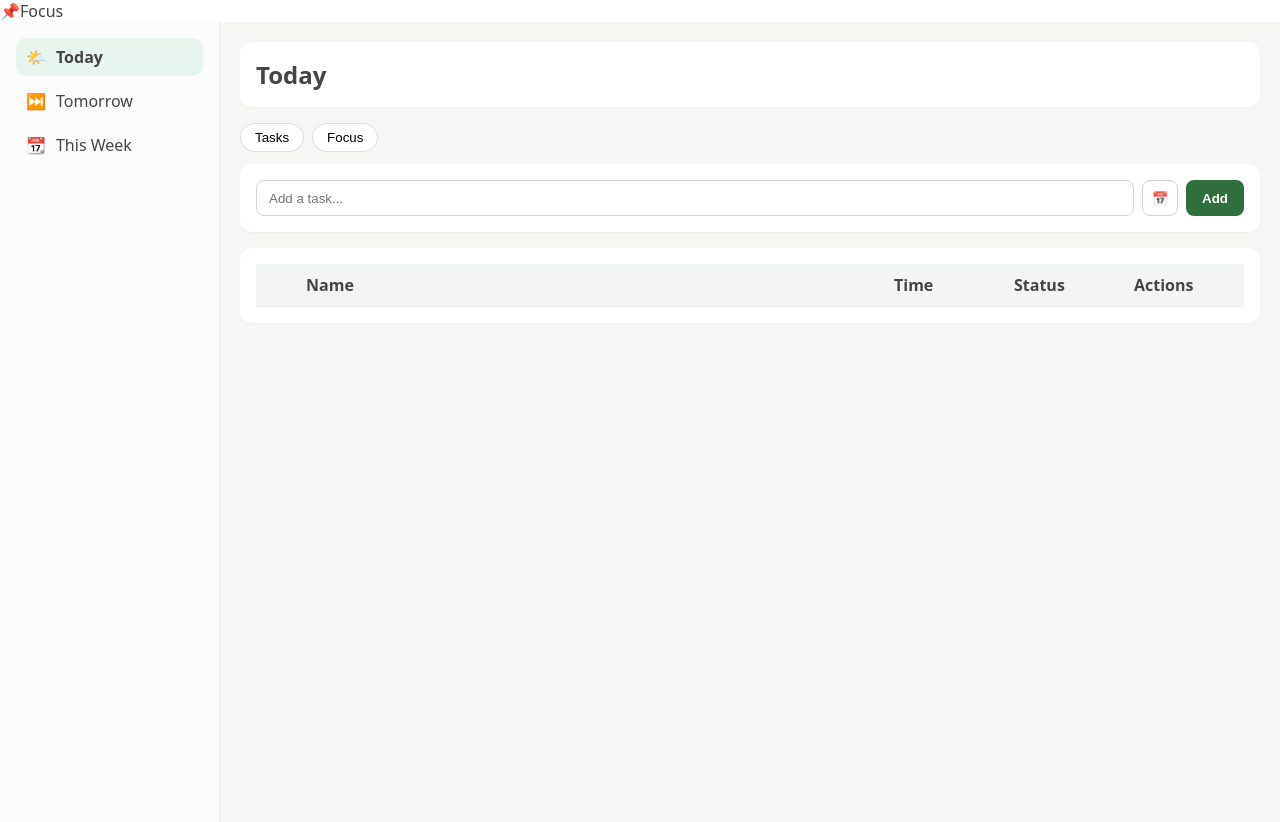
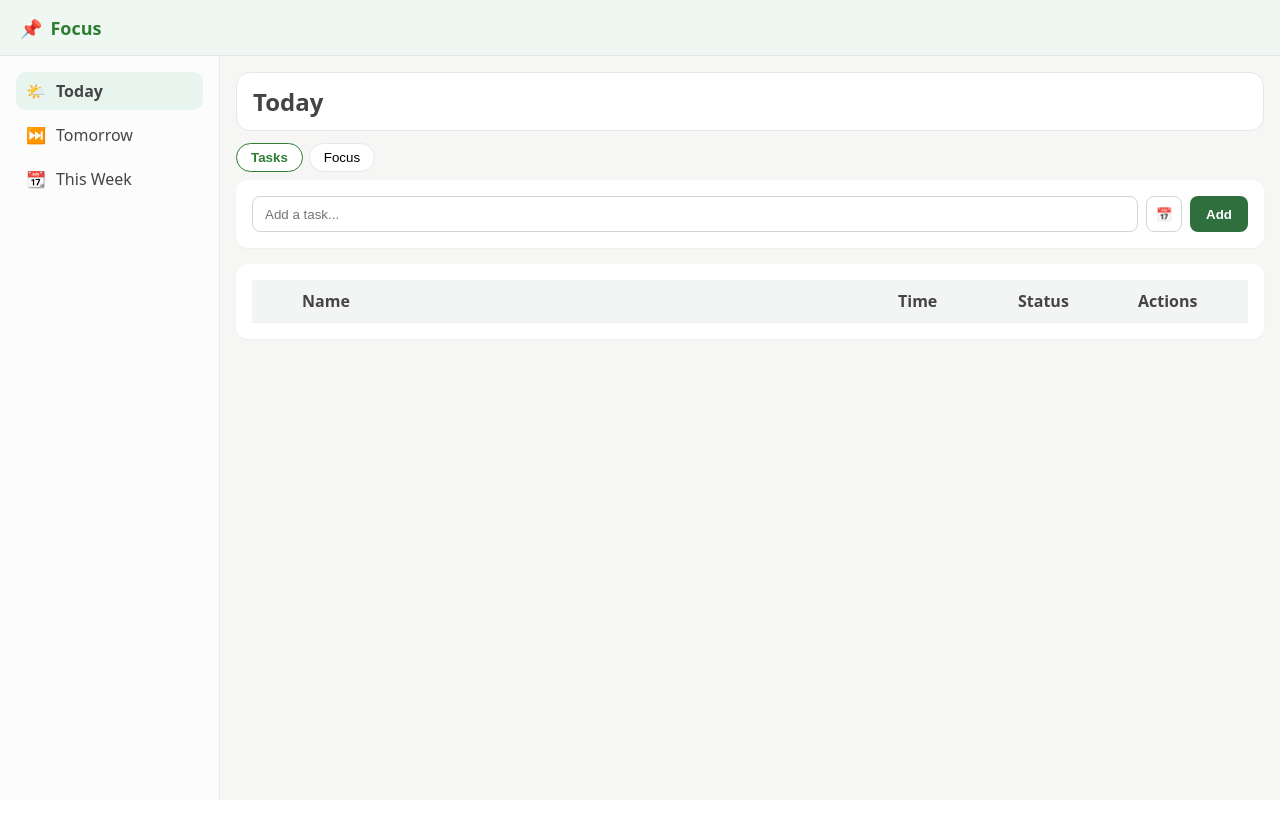
Before and after one commit to Pveeramalla/focus-todo, a React (Vite) app: page / in a window 1280 px wide. After the commit the page ends 800 px from the top, so only its background shows below. Built offline with nearby package versions, Linux system fonts and the light colour scheme.

Commit message:
color changes

```diff
--- a/src/App.css
+++ b/src/App.css
@@ -46,7 +46,7 @@ body {
 .tabs {
   display: flex;
   gap: 8px;
-  margin-bottom: 12px;
+  margin-bottom: 8px;
 }
 
 .tab {
@@ -59,9 +59,9 @@ body {
 }
 
 .tab.active {
-  background: var(--green-soft);
-  border-color: var(--green);
-  color: var(--green);
+  background: #e6f4ea;
+  border-color: #2f7d32;
+  color: #2f7d32;
   font-weight: 600;
 }
 
--- a/src/App.jsx
+++ b/src/App.jsx
@@ -2,6 +2,7 @@ import { useState, useEffect } from "react";
 
 // layout
 import LeftNav from "./components/LeftNav";
+import TopHeader from "./components/TopHeader";
 
 // views
 import DayView from "./components/DayView";
@@ -79,7 +80,6 @@ function App() {
   };
 
   /* -------------------- TASK ACTIONS -------------------- */
-
   const addTask = ({ text, time, dueDate }) => {
     setTasks((prev) => [
       ...prev,
@@ -93,7 +93,6 @@ function App() {
     ]);
   };
 
-  // ✅ SINGLE IN_PROGRESS GUARANTEE
   const startTask = (id) => {
     setTasks((prev) =>
       prev.map((task) => {
@@ -109,50 +108,48 @@ function App() {
     setActiveTab("FOCUS");
   };
 
-  const resumeTask = startTask;
-
   const updateTaskStatus = (id, status) => {
     setTasks((prev) =>
-      prev.map((task) => (task.id === id ? { ...task, status } : task))
+      prev.map((task) =>
+        task.id === id ? { ...task, status } : task
+      )
     );
   };
 
   const editTask = (id, text, time, dueDate) => {
     setTasks((prev) =>
-      prev.map((task) => (task.id === id ? { ...task, text, time, dueDate } : task))
+      prev.map((task) =>
+        task.id === id
+          ? { ...task, text, time, dueDate }
+          : task
+      )
     );
   };
 
-  // ✅ DELETE SINGLE TASK
   const clearTask = (id) => {
     setTasks((prev) => prev.filter((t) => t.id !== id));
     setSelectedTaskIds((prev) => prev.filter((x) => x !== id));
   };
 
-  /* -------------------- SELECTION -------------------- */
   const toggleTaskSelection = (id) => {
     setSelectedTaskIds((prev) =>
-      prev.includes(id) ? prev.filter((x) => x !== id) : [...prev, id]
+      prev.includes(id)
+        ? prev.filter((x) => x !== id)
+        : [...prev, id]
     );
   };
 
-  const activeTask = tasks.find((t) => t.status === "IN_PROGRESS");
+  const activeTask = tasks.find(
+    (t) => t.status === "IN_PROGRESS"
+  );
 
   /* -------------------- RENDER -------------------- */
   return (
     <div className="app-root">
-      {/* ✅ TOP HEADER BAR */}
-      <header className="top-header">
-        <div className="top-header__left">
-          <span className="top-header__pin">📌</span>
-          <span className="top-header__title">Focus</span>
-        </div>
+      {/* ✅ GLOBAL HEADER */}
+      <TopHeader />
 
-        {/* (Optional placeholders for future icons – keep empty for now) */}
-        <div className="top-header__right" />
-      </header>
-
-      {/* ✅ MAIN SHELL */}
+      {/* ✅ MAIN LAYOUT */}
       <div className="app-shell">
         <LeftNav activeView={activeView} onChange={setActiveView} />
 
@@ -160,13 +157,11 @@ function App() {
           {activeView === "HOME" && (
             <DayView
               title="Today"
-              date={today}
               activeTab={activeTab}
               setActiveTab={setActiveTab}
               tasks={tasksByDate(today)}
               addTask={addTask}
               startTask={startTask}
-              resumeTask={resumeTask}
               updateTaskStatus={updateTaskStatus}
               editTask={editTask}
               activeTask={activeTask}
@@ -179,13 +174,11 @@ function App() {
           {activeView === "TOMORROW" && (
             <DayView
               title="Tomorrow"
-              date={tomorrow}
               activeTab={activeTab}
               setActiveTab={setActiveTab}
               tasks={tasksByDate(tomorrow)}
               addTask={addTask}
               startTask={startTask}
-              resumeTask={resumeTask}
               updateTaskStatus={updateTaskStatus}
               editTask={editTask}
               activeTask={activeTask}
@@ -201,7 +194,6 @@ function App() {
                 <h2 style={{ margin: 0 }}>This Week</h2>
               </div>
 
-              {/* keep your current WEEK UI as-is in your repo if already correct */}
               <TaskList
                 tasks={weekTasks()}
                 selectedTaskIds={selectedTaskIds}
--- a/src/components/DayView.jsx
+++ b/src/components/DayView.jsx
@@ -20,7 +20,7 @@ function DayView({
   return (
     <>
       {/* HEADER CARD */}
-      <div className="card" style={{ marginBottom: "16px" }}>
+      <div className="page-title-card" style={{ marginBottom: "12px" }}>
         <h2 style={{ margin: 0 }}>{title}</h2>
       </div>
 
@@ -59,7 +59,7 @@ function DayView({
               onStatusChange={updateTaskStatus}
               onEdit={editTask}
               onClear={onClear}
-              showTime={true}   // ✅ KEY CHANGE
+              showTime={true} // ✅ KEY CHANGE
             />
           </div>
         </>
@@ -67,9 +67,21 @@ function DayView({
 
       {/* FOCUS */}
       {activeTab === "FOCUS" && (
-        <div className="card">
-          <FocusTimer activeTask={activeTask} />
-        </div>
+        <>
+          <div
+            style={{
+              marginBottom: "12px",
+              fontSize: "16px",
+              fontWeight: 600,
+              color: "#374151",
+            }}
+          >
+            Focus
+          </div>
+          <div className="card">
+            <FocusTimer activeTask={activeTask} />
+          </div>
+        </>
       )}
     </>
   );
--- /dev/null
+++ b/src/components/TopHeader.jsx
@@ -0,0 +1,16 @@
+function TopHeader() {
+  return (
+    <header className="top-header">
+      <div className="top-header__left">
+        <span className="top-header__pin">📌</span>
+        <span className="top-header__title">Focus</span>
+      </div>
+
+      <div className="top-header__right">
+        {/* reserved for future icons */}
+      </div>
+    </header>
+  );
+}
+
+export default TopHeader;
--- a/src/layout/Layout.css
+++ b/src/layout/Layout.css
@@ -55,7 +55,7 @@
 .tabs {
   display: flex;
   gap: 8px;
-  margin-bottom: 12px;
+  margin-bottom: 8px;
 }
 
 .tab {
@@ -116,79 +116,129 @@
   background: #e6f2ea;
   color: #2f6f3e;
 }
+:root {
+  --green: #2f7d32;
+  --green-soft: #e8f5ee;
+  --border: #e5e7eb;
+  --bg-soft: #f7f9f8;
+  --text-muted: #6b7280;
+}
 
-.action-select {
-  width: 90px;
-  height: 28px;
-  font-size: 13px;
-  padding: 2px 6px;
-  border-radius: 6px;
-  border: 1px solid #d1d5db;
-  background: #fff;
+/* improve tabs look in header */
+.tabs {
+  display: flex;
+  gap: 6px;
+}
+
+.tab {
+  padding: 6px 14px;
+  border-radius: 999px;
+  border: 1px solid var(--border);
+  background: white;
   cursor: pointer;
+  font-weight: 500;
 }
-.focus-container {
+
+.tab.active {
+  background: white;
+  border-color: var(--green);
+  color: var(--green);
+  font-weight: 600;
+}
+/* ===== App wrapper ===== */
+.app-root {
+  height: 100vh;
   display: flex;
   flex-direction: column;
-  align-items: center;
-  gap: 16px;
+  background: #f6f7f5;
 }
 
-.focus-header h3 {
-  margin: 0;
+/* ========== TOP HEADER ========== */
+
+.top-header {
+  height: 56px;
+  background: #eef7f1;            /* light green */
+  border-bottom: 1px solid #e5e7eb;
+  display: flex;
+  align-items: center;
+  justify-content: space-between;
+  padding: 0 20px;
+}
+
+.top-header__left {
+  display: flex;
+  align-items: center;
+  gap: 8px;
+}
+
+.top-header__pin {
   font-size: 18px;
 }
 
-.focus-timer {
+.top-header__title {
+  font-size: 18px;
+  font-weight: 700;
+  color: #2f7d32;
+}
+
+.top-header__right {
+  min-width: 40px; /* keeps layout stable */
+}
+
+
+/* ===== Main shell ===== */
+.app-shell {
+  flex: 1;
+  display: flex;
+  overflow: hidden;
+}
+
+/* ===== Left Nav ===== */
+.left-nav {
   width: 220px;
-  height: 220px;
-  border-radius: 50%;
-  background: #f0fdf4;
-  border: 8px solid #22c55e;
+  padding: 14px 12px;
+  background: #fbfcfb;
+  border-right: 1px solid #e5e7eb;
+}
+
+.left-nav__item {
+  cursor: pointer;
+  padding: 10px 10px;
+  border-radius: 12px;
+  margin-bottom: 8px;
   display: flex;
-  flex-direction: column;
   align-items: center;
+  gap: 10px;
+  color: #111827;
+}
+
+.left-nav__item--active {
+  background: #e8f5ee;
+  font-weight: 700;
+  border-left: 4px solid #2f7d32;
+  padding-left: 6px; /* compensate for border */
+}
+
+.left-nav__icon {
+  width: 22px;
+  display: inline-flex;
   justify-content: center;
 }
 
-.focus-time {
-  font-size: 44px;
-  font-weight: 700;
+.left-nav__label {
+  font-size: 15px;
 }
 
-.focus-mode {
-  font-size: 12px;
-  color: #6b7280;
+/* ===== Content area ===== */
+.app-content {
+  flex: 1;
+  padding: 16px;
+  overflow: auto;
 }
-
-.focus-note {
-  width: 100%;
-  max-width: 420px;
-  border-radius: 10px;
-  padding: 10px;
-  border: 1px solid #d1d5db;
-  resize: none;
+/* ---------- PAGE HEADER (Today / Tomorrow / Week) ---------- */
+.page-title-card {
+  background: #ffffff;
+  border: 1px solid var(--border);
+  border-radius: 14px;
+  padding: 12px 16px;
 }
-
-.focus-settings {
-  display: flex;
-  gap: 16px;
-}
-
-.focus-settings label {
-  font-size: 12px;
-  color: #6b7280;
-}
-
-.focus-settings input {
-  width: 90px;
-  height: 32px;
-  border-radius: 8px;
-  border: 1px solid #d1d5db;
-  text-align: center;
-}
-
-.focus-actions {
-  display: flex;
-  gap: 12px;
-}
```
